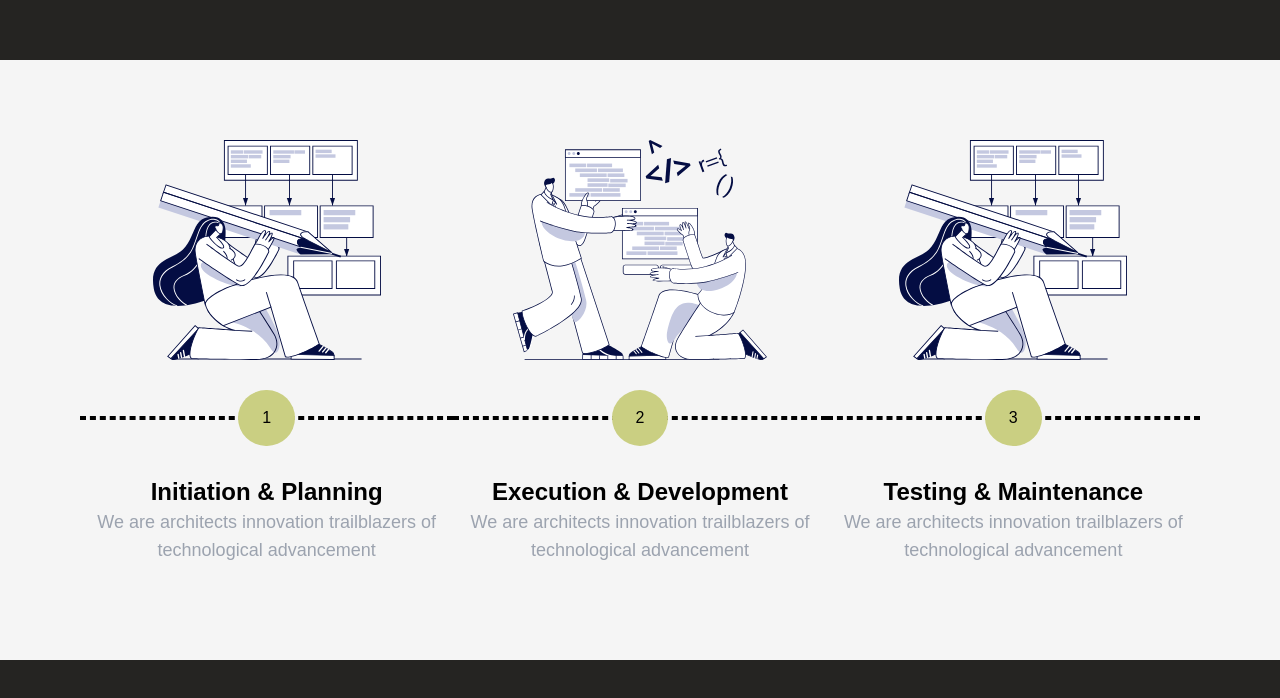
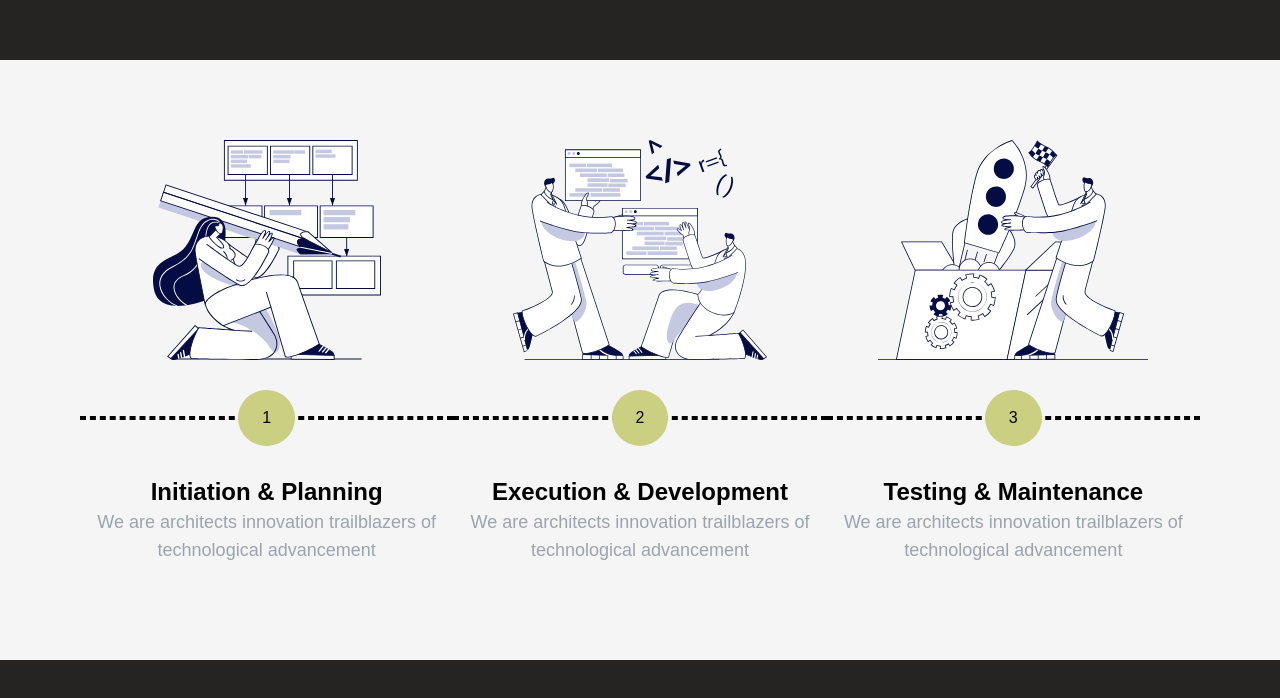
Before and after one commit to riddheshpadma/ccs-client, a React (Create React App) app: page /services in a window 1280 px wide. Shown: the part 1300-1998 px from the top of the page. Built offline with nearby package versions, Linux system fonts and the light colour scheme.

Commit message:
Remove defined but not used

```diff
--- a/src/components/BottomNavbar.jsx
+++ b/src/components/BottomNavbar.jsx
@@ -3,7 +3,6 @@ import { TbSmartHome } from "react-icons/tb";
 import { BiCategory } from "react-icons/bi";
 import { GoPerson } from "react-icons/go";
 import { FaServicestack } from "react-icons/fa6";
-import { FaBlog } from "react-icons/fa";
 import { TfiEmail } from "react-icons/tfi";
 import { Link } from 'react-router-dom';
 
--- a/src/components/ContactForm.jsx
+++ b/src/components/ContactForm.jsx
@@ -3,9 +3,9 @@ import { useForm } from "react-hook-form"
 
 
 const ContactForm = () => {
-    const { register, handleSubmit, reset } = useForm()
+    const { register, handleSubmit } = useForm()
     const [showPopup, setShowPopup] = useState(false);
-    const [popupMessage, setPopupMessage] = useState("");
+    // const [popupMessage, setPopupMessage] = useState("");
 
     const onSubmit = async (data) => {
 
--- a/src/components/ServicesSlider.jsx
+++ b/src/components/ServicesSlider.jsx
@@ -1,15 +1,12 @@
 import React from 'react'
 import "slick-carousel/slick/slick.css";
 import "slick-carousel/slick/slick-theme.css";
-import Slider from "react-slick";
-import { Link } from 'react-router-dom'; // Import Link
 import "../index.css"
 import webapp from '../assets/img/services/webapp.jpg'
 import mobileapp from '../assets/img/services/mobileapp.jpg'
 import uiux from '../assets/img/services/uiux.jpg'
 import qatesting from '../assets/img/services/qatesting.jpg'
 import maintancesupport from '../assets/img/services/maintanancesupport.jpg'
-import BlogBtn from './BlogBtn';
 
 const services_data = [
     {
--- a/src/pages/Service/index.jsx
+++ b/src/pages/Service/index.jsx
@@ -1,7 +1,5 @@
 import React from 'react'
-import Navbar from '../../components/Navbar'
 
-import HeroBg from '../../assets/img/services/service.jpg'
 import Illustration1 from '../../assets/img/services/illustration1.svg'
 import Illustration2 from '../../assets/img/services/illustration2.svg'
 import Illustration3 from '../../assets/img/services/illustration3.svg'
@@ -46,7 +44,7 @@ const index = () => {
                         </div>
                     </div>
                     <div className='flex flex-col justify-center items-center'>
-                        <img src={Illustration1} alt="" />
+                        <img src={Illustration3} alt="" />
                         <div className='relative flex items-center justify-center overflow-visible border-2 border-dashed border-black w-full mt-14'>
                             <div className='absolute py-4 px-6 rounded-full bg-[#cacf82]'>3</div>
                         </div>
```
Also changed, not shown: src/assets/img/flower.webp (deleted).
